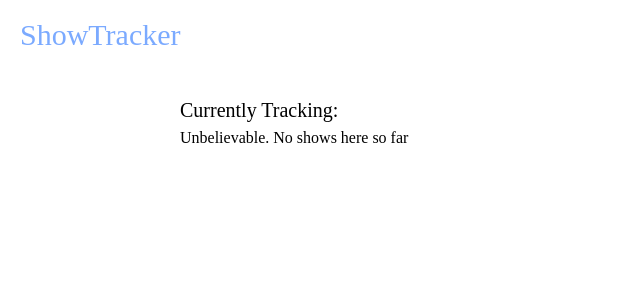
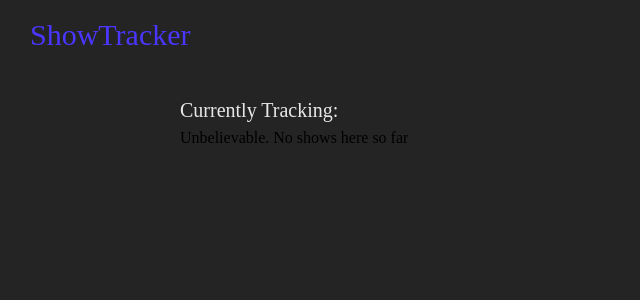
Before and after one commit to Dostoy320/ShowTracker, a Flask app: page / in a window 1280 px wide. Shown: the top 300 px of the page, without its empty margins (0-640 px from the left). Run offline with Flask 2, Linux system fonts and the light colour scheme; data that the repository does not hold is empty; some libraries are stand-ins or nearby versions.

Commit message:
back to 960

```diff
--- a/showtracker/static/css/st_style/sass/style.scss
+++ b/showtracker/static/css/st_style/sass/style.scss
@@ -13,11 +13,13 @@ $retina-portrait: "only screen and (min-width : 640px)";
 $retina-and-beyond: "only screen and (min-width : 960px)";
 
 /* Site color pallete */
-$base_color: #7baaff;
-$dark_text: #001e54;
-$light_text: #003aa2;
-$season_list: #c7dbff;
-$show_summary: #6ca1ff;
+$background-base: #242424;
+$base_color: #4A36FF;
+$dark_text: #404040;
+$light_text: #BFBFBF;
+$headings: #E8E8E8;
+$season_list: #999999;
+$show_summary: #BDBDBD;
 
 h1 {
     font-size: 30px;
@@ -27,10 +29,12 @@ h1 {
 h2 {
     font-size: 24px;
     margin-bottom: 15px;
+    color: $headings;
 }
 
 h3 {
     font-size: 20px;
+    color: $headings;
 }
 
 h4 {
@@ -38,7 +42,15 @@ h4 {
     margin-bottom: 5px;
 }
 
+a {
+    color: $headings;
+}
+
 $ninesixty-columns: 12;
+
+body {
+    background-color: $background-base;
+}
 
 #container {
     @include grid(4);
@@ -50,6 +62,7 @@ $ninesixty-columns: 12;
         @include alpha;
         border: $border_all;
         #persistent_logo {
+            @include grid(4);
             a {
                 text-decoration: none;
                 color: $base_color;         }
@@ -121,6 +134,10 @@ $ninesixty-columns: 12;
                 font-size: 1.9em;
             }
         }
+        #season_list:nth-child(1) {
+            border-radius: 5px;
+            background-color: red;
+        }
         #season_list {
             margin-bottom: 10px;
             .season_select {
@@ -133,7 +150,7 @@ $ninesixty-columns: 12;
                 text-align: center;
                 #episodes li {
                     margin-bottom: 3px;
-                    background-color: #E0EBFF;
+                    background-color: $show_summary;
                     div[class*='watched_'] {
                         @include inline-block;
                         width: 80%;
@@ -157,6 +174,12 @@ $ninesixty-columns: 12;
                 .watched_true {
                     color: rgba(0, 0, 0, 0.3);
                 }
+            }
+            .season_select:nth-child(1) {
+                @include border-top-radius(5px);
+            }
+            .season_select:last-child {
+                @include border-bottom-radius(5px);
             }
         }
         form[name='login'] {
--- a/showtracker/static/css/st_style/stylesheets/style.css
+++ b/showtracker/static/css/st_style/stylesheets/style.css
@@ -65,30 +65,42 @@ article, aside, details, figcaption, figure, footer, header, hgroup, menu, nav,
 
 /* Devices */
 /* Site color pallete */
-/* line 22, ../sass/style.scss */
+/* line 24, ../sass/style.scss */
 h1 {
   font-size: 30px;
   margin-bottom: 20px;
 }
 
-/* line 27, ../sass/style.scss */
+/* line 29, ../sass/style.scss */
 h2 {
   font-size: 24px;
   margin-bottom: 15px;
+  color: #e8e8e8;
 }
 
-/* line 32, ../sass/style.scss */
+/* line 35, ../sass/style.scss */
 h3 {
   font-size: 20px;
+  color: #e8e8e8;
 }
 
-/* line 36, ../sass/style.scss */
+/* line 40, ../sass/style.scss */
 h4 {
   font-size: 18px;
   margin-bottom: 5px;
 }
 
-/* line 43, ../sass/style.scss */
+/* line 45, ../sass/style.scss */
+a {
+  color: #e8e8e8;
+}
+
+/* line 51, ../sass/style.scss */
+body {
+  background-color: #242424;
+}
+
+/* line 55, ../sass/style.scss */
 #container {
   display: inline;
   float: left;
@@ -111,12 +123,20 @@ h4 {
   margin-left: 0;
   border: 0px solid blue;
 }
-/* line 53, ../sass/style.scss */
+/* line 64, ../sass/style.scss */
+#container header #persistent_logo {
+  display: inline;
+  float: left;
+  margin-left: 10px;
+  margin-right: 10px;
+  width: 300px;
+}
+/* line 66, ../sass/style.scss */
 #container header #persistent_logo a {
   text-decoration: none;
-  color: #7baaff;
+  color: #4a36ff;
 }
-/* line 57, ../sass/style.scss */
+/* line 70, ../sass/style.scss */
 #container header #meta-nav {
   display: inline;
   float: left;
--- a/showtracker/templates/show_shows.html
+++ b/showtracker/templates/show_shows.html
@@ -7,7 +7,7 @@
     <!-- If logged in, link to episode add -->
     {% if session.username %}
     <li><a href="{{ url_for('show_detail') }}?value={{ show.id }}">
-    <h3>{{ show.name }}</h3></a></li>
+    {{ show.name }}</a></li>
 
     <!-- If not logged, limit to list of shows -->
     {% else %}
```
Also changed, not shown: other parts of showtracker/static/css/st_style/stylesheets/style.css (+62 -39 lines), showtracker/static/css/tracker_style.css (deleted, +0 -39 lines).
